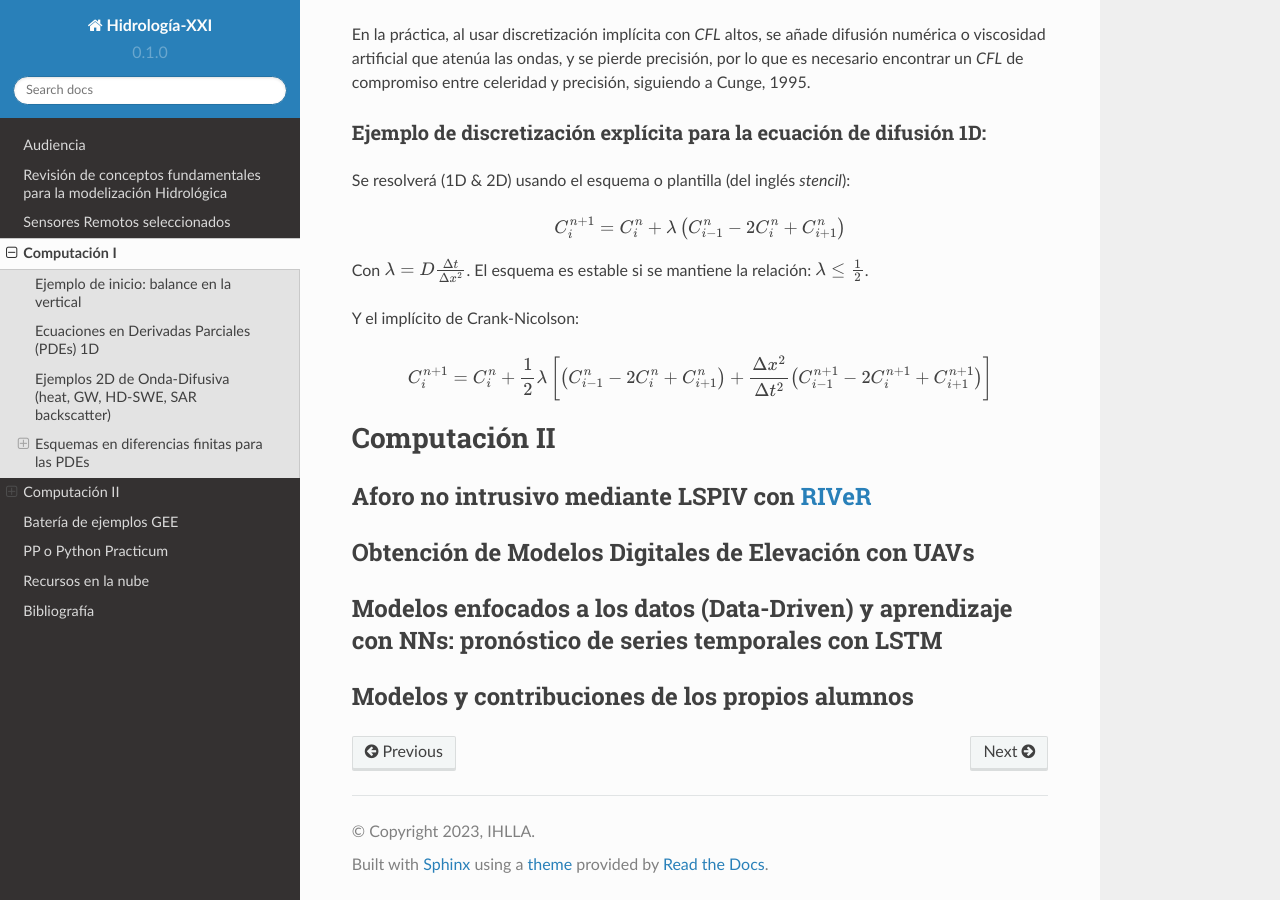
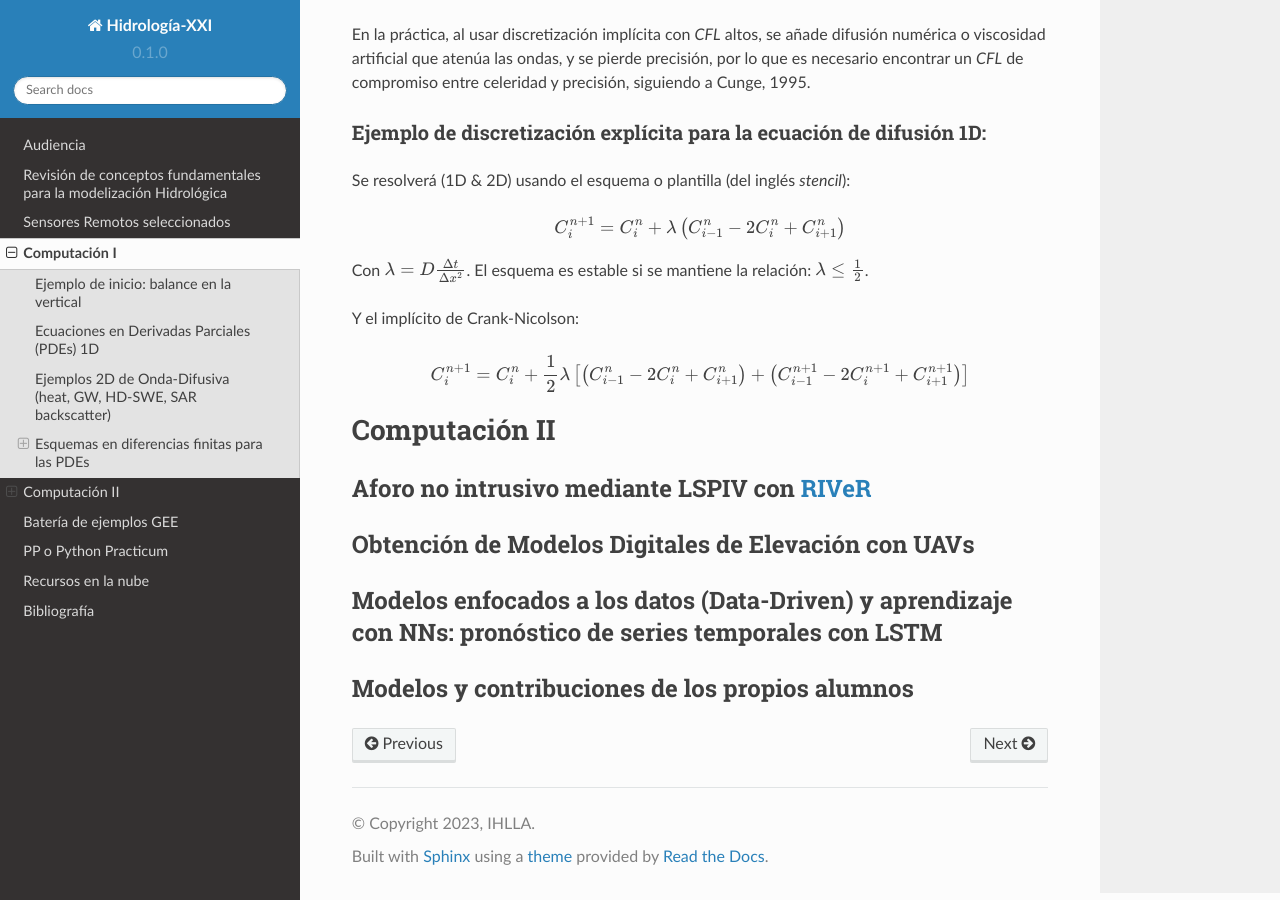
Before and after one commit to ivillamadrid/HidrologiaXXI, a Sphinx documentation site: the page built from docs/source/computacion.rst, in a window 1280 px wide and 900 px high, scrolled down 3118 px. Built offline with Sphinx 7.4.7 and the Read the Docs theme 2.0.0, drawn with Linux system fonts in a browser that asks for light colours.

Commit message:
Update computacion.rst

```diff
--- a/docs/source/computacion.rst
+++ b/docs/source/computacion.rst
@@ -143,7 +143,7 @@
 
 Y el implícito de Crank-Nicolson:
 
-.. math:: C_i^{n+1}=C_i^n + \frac{1}{2}\lambda \left[ \left( C_{i-1}^n -2C_i^n + C_{i+1}^n \right)+\frac{\Delta x^2}{\Delta t ^2} \left( C_{i-1}^{n+1} -2C_i^{n+1} + C_{i+1}^{n+1} \right)\right]
+.. math:: C_i^{n+1}=C_i^n + \frac{1}{2}\lambda \left[ \left( C_{i-1}^n -2C_i^n + C_{i+1}^n \right)+\left( C_{i-1}^{n+1} -2C_i^{n+1} + C_{i+1}^{n+1} \right)\right]
 
 
 
```
